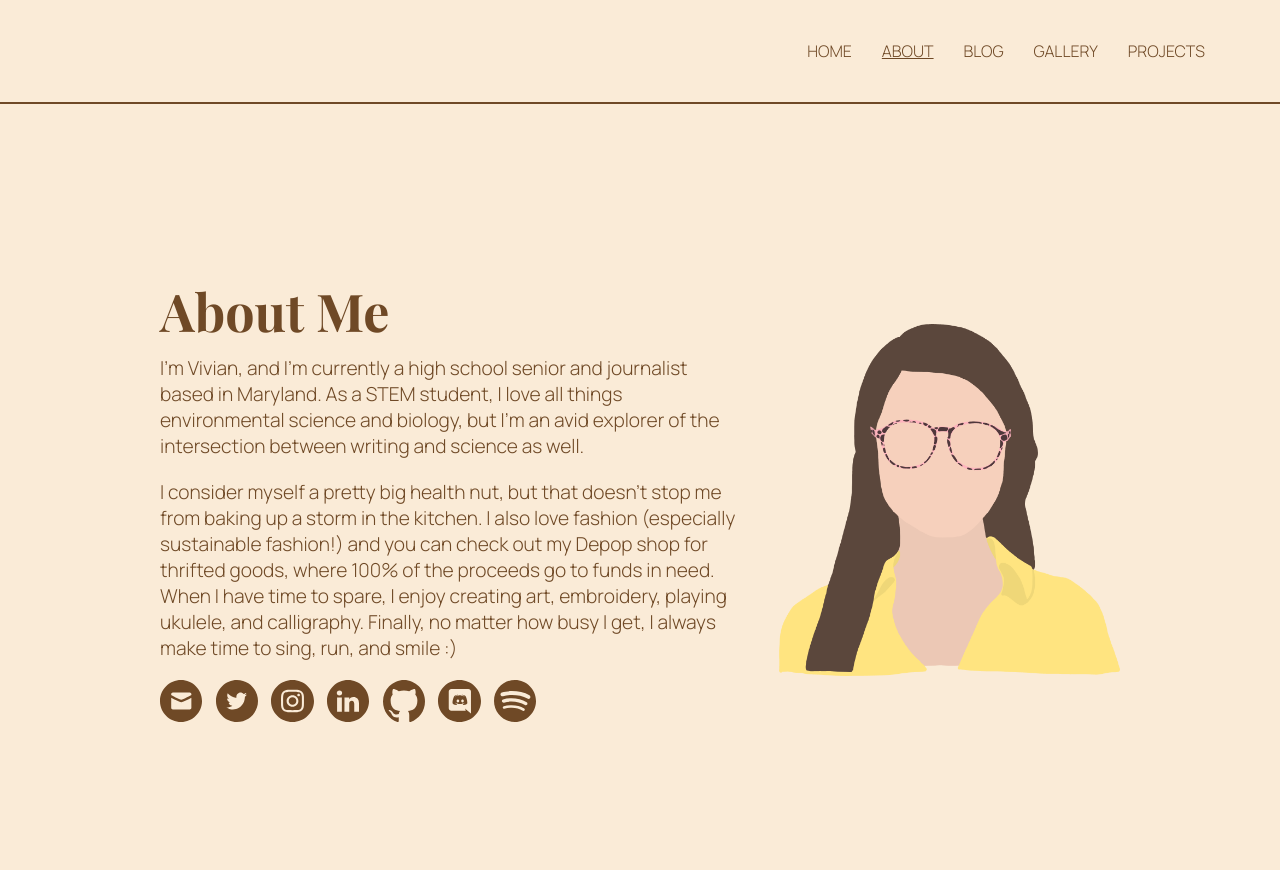
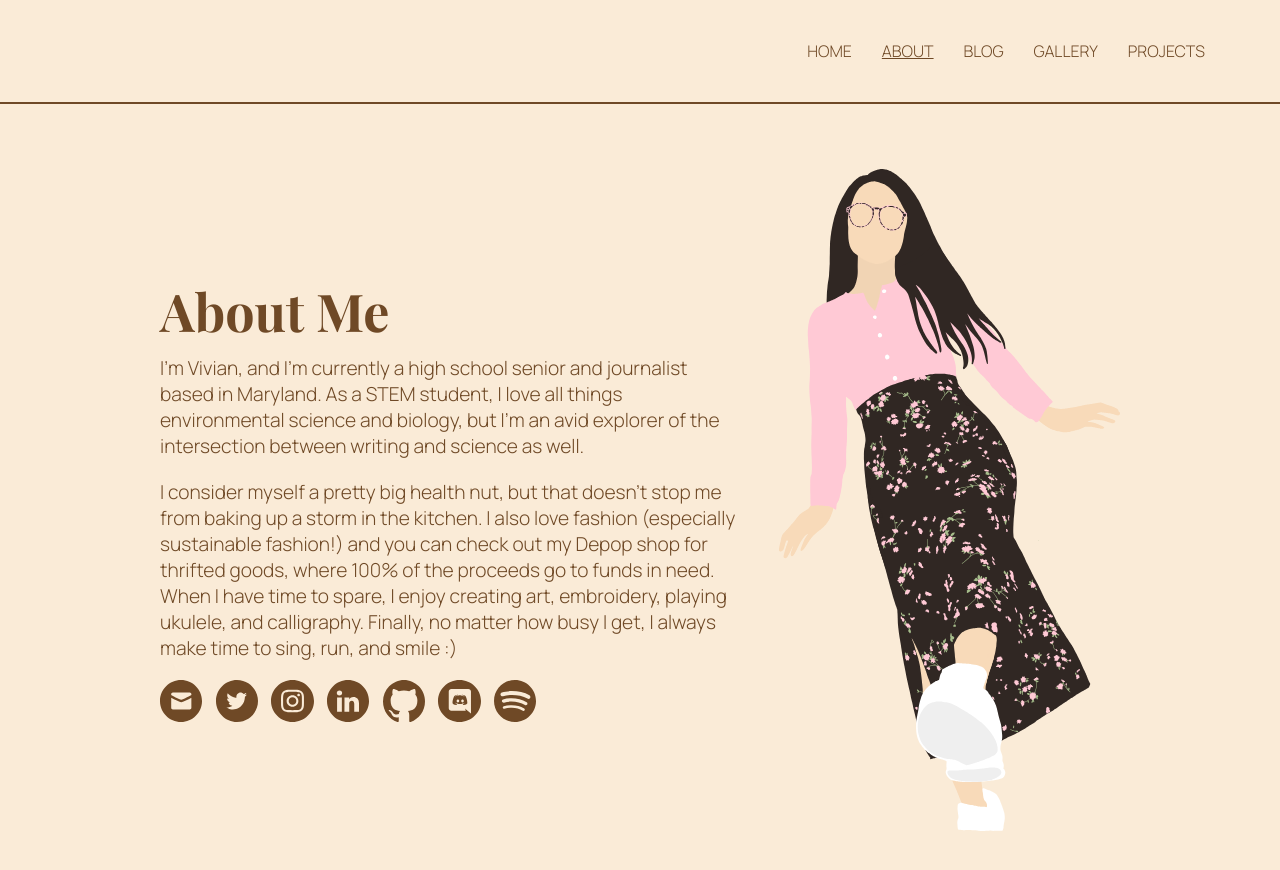
Before and after one commit to vivieli77/vivsdivs, a Jekyll site: the page built from about.html, in a window 1280 px wide. Shown: the top 870 px of the page. Built offline with Jekyll 4.4.1, drawn with Linux system fonts in a browser that asks for light colours.

Commit message:
new photo

```diff
--- a/_sass/main.scss
+++ b/_sass/main.scss
@@ -54,6 +54,7 @@ body {
   flex: 1 0 0;
   img {
     width: 100%;
+    max-height: 75vh;
   }
 }
 #home-container {
--- a/about.html
+++ b/about.html
@@ -19,5 +19,5 @@ title: About
       <a href="https://open.spotify.com/user/vivieli77?si=Let5r8DtRlqu5q5BQ9snqA"><img src="assets/spotify.svg"></a>
     </div>
   </div>
-  <div id="image"><img src="assets/head.png"></div>
+  <div id="image"><img src="assets/viv.svg"></div>
 </div>
```
Also changed, not shown: assets/viv.svg (added).
